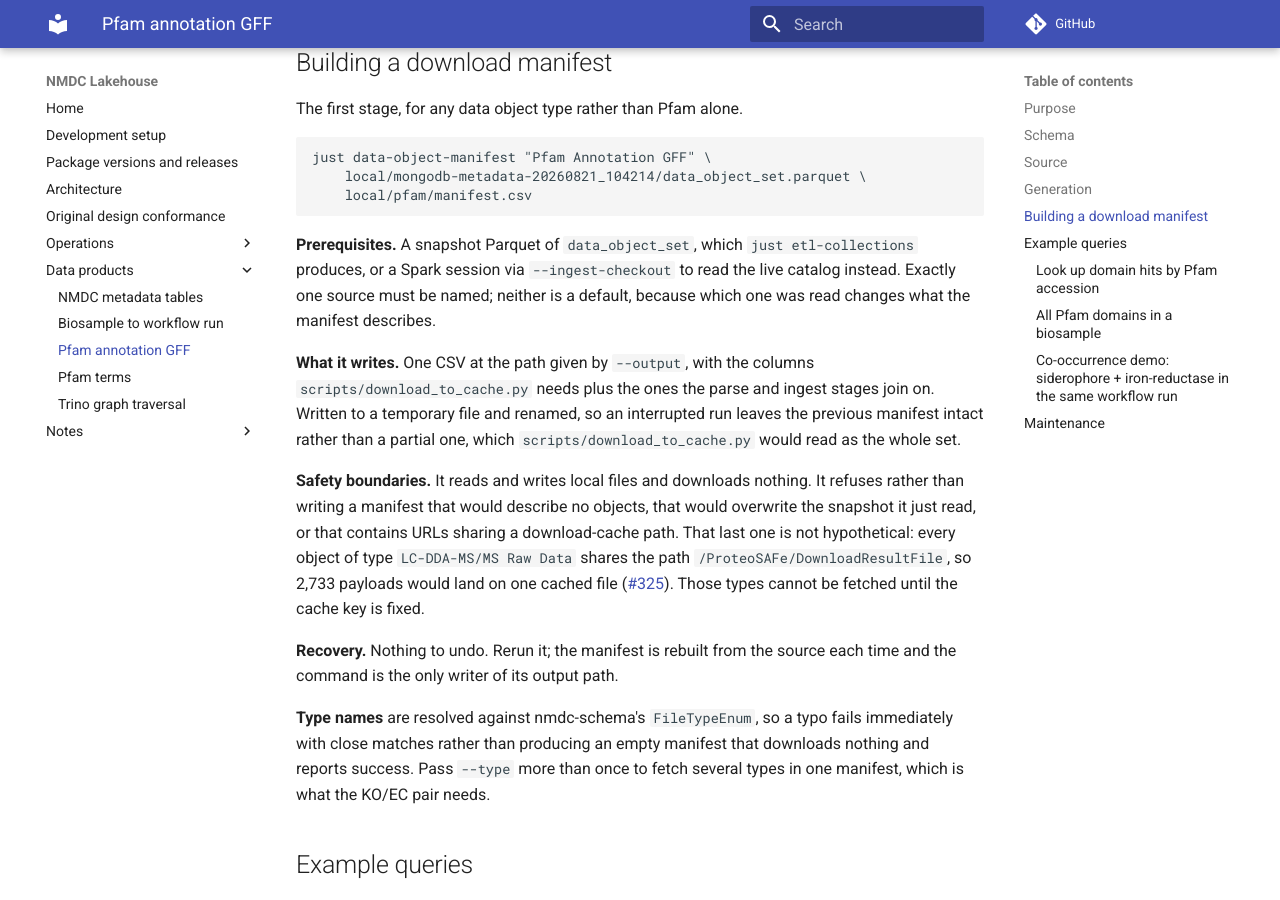
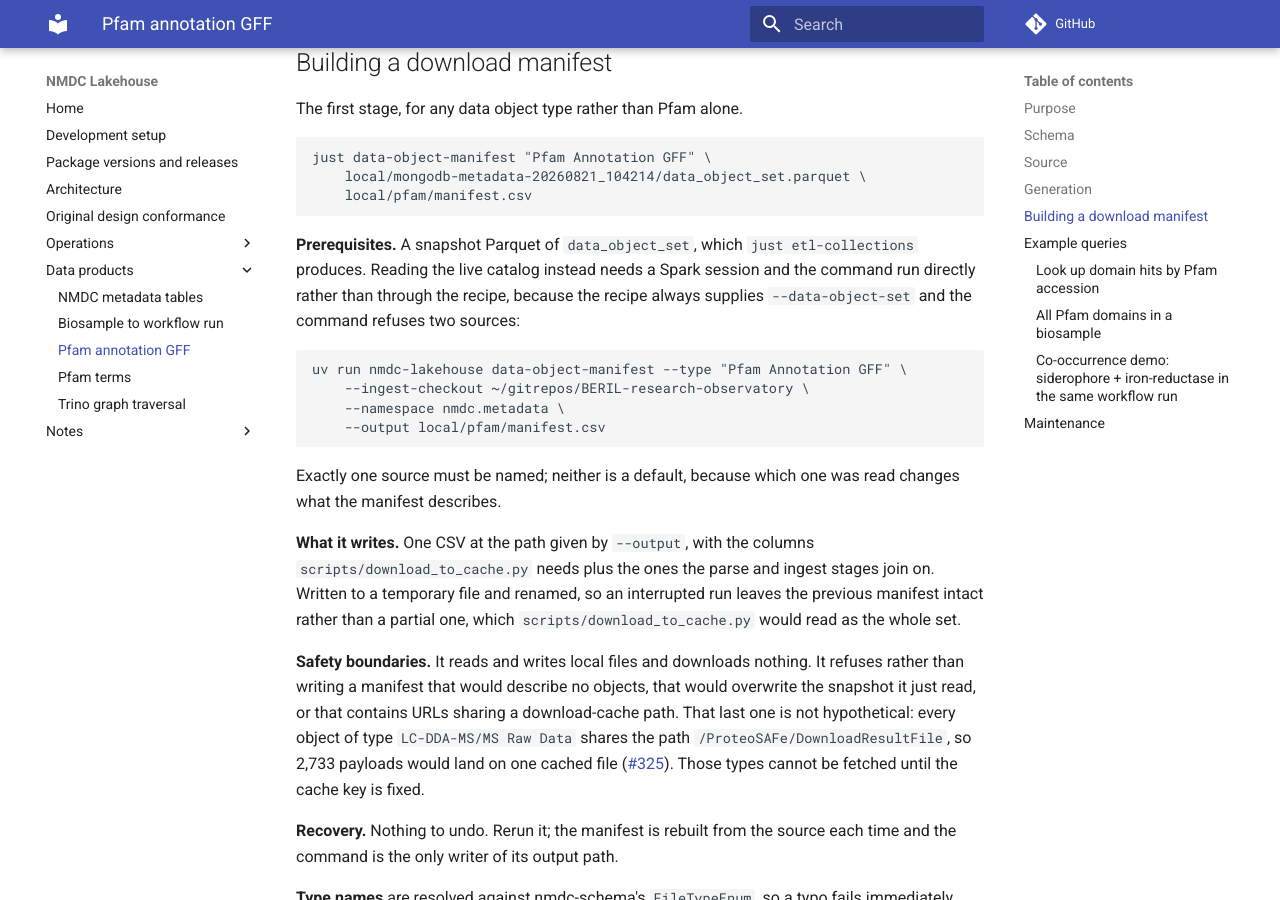
Before and after one commit to microbiomedata/nmdc-lakehouse, an MkDocs documentation site: the page built from docs/pfam_annotation_gff.md, in a window 1280 px wide and 900 px high, scrolled down 2070 px. Built offline with MkDocs 1.6.1 and Material for MkDocs 9.7.7, drawn with Linux system fonts in a browser that asks for light colours; comment, search, counter and statistics services are not loaded.

Commit message:
Say plainly that the recipe cannot take a live catalog
The recipe comment offered a live catalog through ARGS and the recipe always
supplies --data-object-set, so that invocation is refused for naming two
sources. The comment says so now, and the runbook shows the direct command for
the live path with an unverified marker, since running it needs a pod.

Co-Authored-By: Claude <noreply@anthropic.com>

````diff
--- a/docs/pfam_annotation_gff.md
+++ b/docs/pfam_annotation_gff.md
@@ -76,9 +76,21 @@ just data-object-manifest "Pfam Annotation GFF" \
 ```
 
 **Prerequisites.** A snapshot Parquet of `data_object_set`, which
-`just etl-collections` produces, or a Spark session via `--ingest-checkout` to
-read the live catalog instead. Exactly one source must be named; neither is a
-default, because which one was read changes what the manifest describes.
+`just etl-collections` produces. Reading the live catalog instead needs a Spark
+session and the command run directly rather than through the recipe, because the
+recipe always supplies `--data-object-set` and the command refuses two sources:
+
+<!-- unverified: no run of this form is recorded. Running it needs a pod, and no
+     tracking issue is named here. -->
+```bash
+uv run nmdc-lakehouse data-object-manifest --type "Pfam Annotation GFF" \
+    --ingest-checkout ~/gitrepos/BERIL-research-observatory \
+    --namespace nmdc.metadata \
+    --output local/pfam/manifest.csv
+```
+
+Exactly one source must be named; neither is a default, because which one was
+read changes what the manifest describes.
 
 **What it writes.** One CSV at the path given by `--output`, with the columns
 `scripts/download_to_cache.py` needs plus the ones the parse and ingest stages
````
Also changed, not shown: 1 other file.
